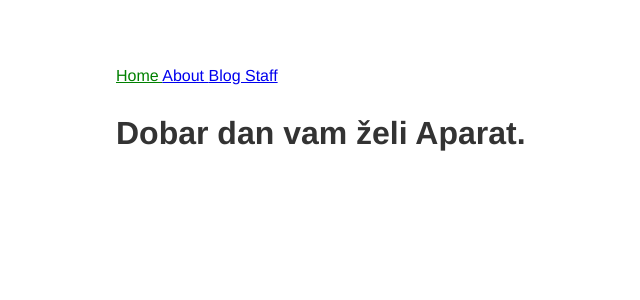
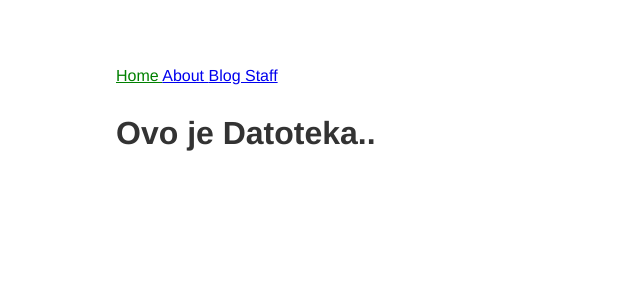
Before and after one commit to Dataphil/Dataphil.github.io, a Jekyll site: the page built from index.html, in a window 1280 px wide. Shown: the top 300 px of the page, without its empty margins (124-764 px from the left). Built offline with Jekyll 4.4.1, drawn with Linux system fonts in a browser that asks for light colours.

Commit message:
Third commit, it seems to be working

```diff
--- a/_config.yml
+++ b/_config.yml
@@ -4,7 +4,6 @@ description: >- # this means to ignore newlines until "baseurl:"
   line in _config.yml. It will appear in your document head meta (for
   Google search results) and in your feed.xml site description.
 baseurl: "" # the subpath of your site, e.g. /blog
-url: "" # the base hostname & protocol for your site, e.g. http://example.com
 
 
 # Build settings
@@ -43,3 +42,7 @@ gist:
 kramdown:
   math_engine: mathjax
   syntax_highlighter: rouge
+
+domain: dataphil.github.io       # if you want to force HTTPS, specify the domain without the http at the start, e.g. example.com
+url: https://dataphil.github.io  # the base hostname and protocol for your site, e.g. http://example.com
+# baseurl: /REPOSITORY-NAME/      # place folder name if the site is served in a subfolder
--- a/index.html
+++ b/index.html
@@ -2,4 +2,4 @@
 title: Početna
 ---
 
-<h1 >{{ "Dobar dan vam želi Aparat" }}.</h1>
+<h1 >{{ "Ovo je Datoteka." }}.</h1>
```
